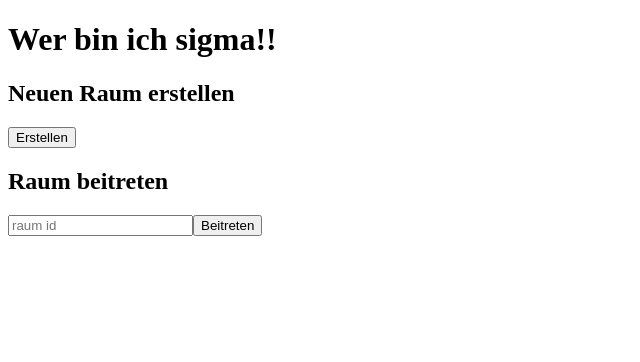
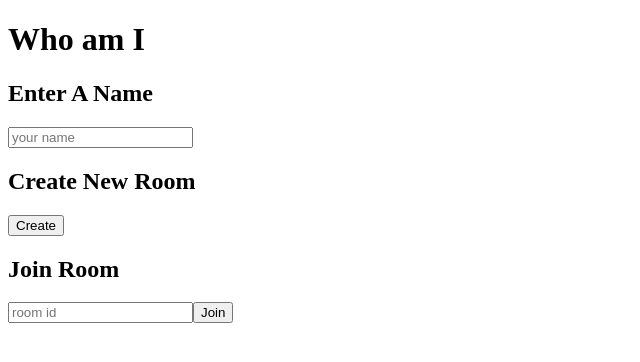
Before and after one commit to theodosiusss/App-Wer-Bin-Ich, a Vue app in the folder Frontend/: page / in a window 1280 px wide. Shown: the top 362 px of the page, without its empty margins (0-640 px from the left). Built offline with nearby package versions, Linux system fonts and the light colour scheme; no server answers.

Commit message:
add isyou and user display

```diff
--- a/Frontend/src/stores/connection.ts
+++ b/Frontend/src/stores/connection.ts
@@ -1,6 +1,13 @@
 import {defineStore} from "pinia";
 import {socket} from "@/socket";
 import router from "@/router";
+interface User {
+    isAdmin: boolean,
+    isYou: boolean,
+    online: boolean,
+    name: string
+    userId: string
+}
 
 export const useConnectionStore = defineStore("connection", {
     state: () => ({
@@ -8,6 +15,7 @@ export const useConnectionStore = defineStore("connection", {
         roomId: "",
         name: "",
         isAdmin: false,
+        users: [] as User[],
     }),
 
     actions: {
@@ -84,10 +92,13 @@ export const useConnectionStore = defineStore("connection", {
 
             socket.on("roomUsers", (args) => {
                 console.log(args);
+                this.users = args.users;
+                console.log(this.users);
             });
 
             socket.on("roomNotFound", () => {
                 this.roomId = "";
+                localStorage.removeItem("roomId");
                 router.push("/");
                 console.log("room not found");
             });
--- a/Frontend/src/views/Game.vue
+++ b/Frontend/src/views/Game.vue
@@ -1,6 +1,4 @@
 <script setup lang="ts">
-
-
 import {useConnectionStore} from "@/stores/connection.ts";
 import {onMounted} from "vue";
 import router from "@/router";
@@ -21,11 +19,29 @@ onMounted(() => {
 </script>
 
 <template>
-  <button v-if="socket.isAdmin" @click="socket.closeRoom()">Raum Beenden</button>
-  <button v-else @click="socket.leaveRoom()">Raum Verlassen</button>
+  <button v-if="socket.isAdmin" @click="socket.closeRoom()">Close Room</button>
+  <button v-else @click="socket.leaveRoom()">Leave Room                                                                            </button>
+
+  <div v-if="socket.users.length > 0">
+    <h2> Active Users: </h2>
+    <div v-for="user in socket.users" :key="user.userId">
+     <div :class="user.online ? 'user-online' : 'user-offline'">
+       {{user.name}}
+     </div>
+      <span v-if="user.isYou">You</span>
+      <span v-if="user.isAdmin">Owner</span>
+    </div>
+
+  </div>
 
 </template>
 
 <style scoped>
 
+.user-online {
+  color: red;
+}
+.user-offline {
+  color: blue;
+}
 </style>
--- a/Frontend/src/views/Main.vue
+++ b/Frontend/src/views/Main.vue
@@ -5,37 +5,62 @@ import router from "@/router";
 
 const socket = useConnectionStore();
 const roomId = ref("");
-const name = ref("PenisLutscher");
+const name = ref("");
 
 onMounted(() => {
-  if(socket.roomId){
-    router.push("/"+socket.roomId);
+  if (socket.roomId) {
+    router.push("/" + socket.roomId);
     console.log(socket.roomId);
   }
 
 })
 
-function joinRoom (){
-  if(roomId.value){
-    socket.joinRoom(roomId.value, name.value);
+function joinRoom() {
+  if (!name.value) {
+    name.value = "schlenispecker";
   }
+    if (roomId.value) {
+      socket.joinRoom(roomId.value, name.value);
+    }
+
+
 }
-function createRoom (){
-  socket.createRoom(name.value);
+
+function createRoom() {
+  if (!name.value) {
+    // fetch("https://usernameapiv1.vercel.app/api/random-usernames").then(res => res.json()).then(data => {
+    //   name.value = data.usernames[0];
+    //   if (name.value) {
+    //     socket.createRoom(name.value);
+    //   }
+    // }).catch(error => console.log(error));
+    name.value = "schlenispecker";
+
+
+  }
+    socket.createRoom(name.value);
+
+
 }
 </script>
 
 <template>
-  <h1>Wer bin ich sigma!!</h1>
+  <h1>Who am I </h1>
 
   <div>
-    <h2>Neuen Raum erstellen</h2>
-    <button @click="createRoom">Erstellen</button>
+    <h2>
+      Enter A Name
+    </h2>
+    <input v-model="name" type="text" required placeholder="your name"/>
   </div>
   <div>
-    <h2>Raum beitreten</h2>
-    <input placeholder="raum id" type="text" v-model="roomId">
-    <button @click="joinRoom">Beitreten</button>
+    <h2>Create New Room</h2>
+    <button @click="createRoom">Create</button>
+  </div>
+  <div>
+    <h2>Join Room</h2>
+    <input placeholder="room id " type="text" v-model="roomId">
+    <button @click="joinRoom">Join</button>
   </div>
 
 </template>
```
Also changed, not shown: 1 other file (tests, documents, lock files or other folders).
